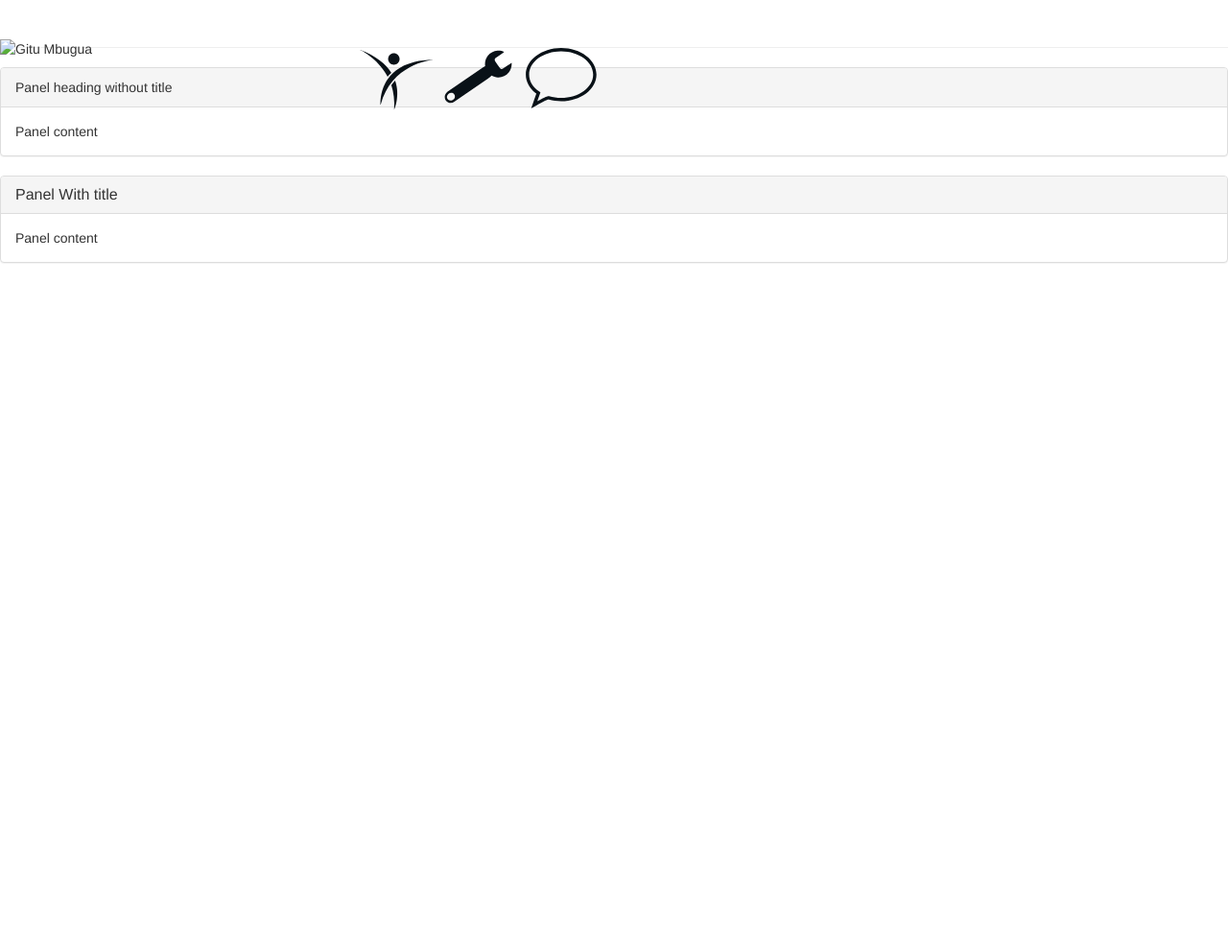
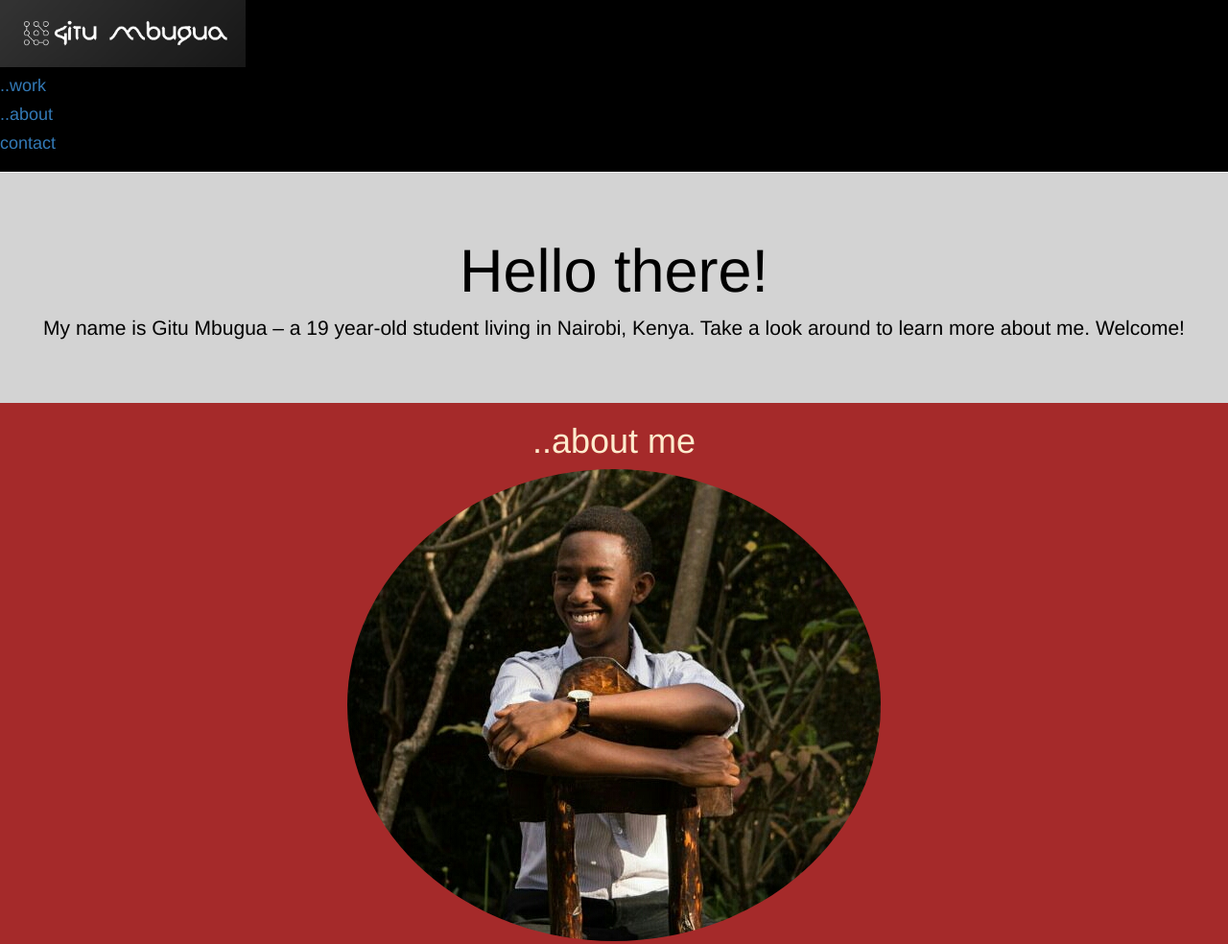
Before and after one commit to GituMbugua/Portfolio, a plain HTML site: page index.html in a window 1280 px wide. Shown: the top 984 px of the page at 96% size. Before the commit the page ends 800 px from the top, so only its background shows below. Drawn offline with Linux system fonts and the light colour scheme.

Commit message:
add jumbotrons and background color

```diff
--- a/css/styles.css
+++ b/css/styles.css
@@ -1,6 +1,29 @@
 .logo {
   float: left;
 }
-.header-nav {
+.page-header {
+  background-color: black;
+  margin: 0px;
+}
+.nav {
   float: right;
+  color: white;
 }
+.body {
+  background-color: brown;
+  margin-top: 0px;
+  color: blanchedalmond;
+  text-align: center;
+}
+.jumbotron {
+  margin: 0px;
+  color: black;
+  background-color: lightgrey;
+}
+#img {
+  position: relative;
+}
+#jumbotron2 {
+  color: blanchedalmond;
+  background-color: brown;
+}
--- a/index.html
+++ b/index.html
@@ -8,25 +8,26 @@
     <link rel="stylesheet" href="css/styles.css" type="text/css">
   </head>
     <body>
-      <div class="logo">
-        <img src"img/logo.png" alt="Gitu Mbugua">
-      </div> <!---end of logo--->
       <div class="page-header">
-        <div class="header-nav">
-          <img src="img/about-me.svg" alt="About Me" width="9%" height="9%">
-          <img src="img/work.svg" alt="Work" width="9%" height="9%">
-          <img src="img/contact.svg" alt="Contact Me" width="9%" height="9%">
-        </div> <!---end of header-nav--->
-    </div> <!---end of page-header--->
-    <div class = "panel panel-default">
-       <div class = "panel-heading">
-          Panel heading without title
-       </div><!---end of panel-heading--->
+        <img alt="Brand" src="img/logo.png" width="20%" height="250%">
+        <a href="#work"> <h4>..work</h4>
+        <h4>..about</h4>
+        <h4>contact</h4>
+      </div> <!---end of page-header--->
+  <div class="body">
+    <div class="jumbotron">
+      <h1>Hello there!</h1>
+      <p>My name is Gitu Mbugua – a 19 year-old student living
+        in Nairobi, Kenya. Take a look around to learn more about me. Welcome!</p>
+    </div>
+    <div id="jumbotron2">
+      <h1>..about me</h1>
+      <img src="img/me.jpg" alt="Gitu" class="img-circle">
+      <p></p
+    </div>
 
-       <div class = "panel-body">
-          Panel content
-       </div><!---end of panel-body--->
-    </div><!---end of panel panel-default--->
+
+  </div>
 
     <div class = "panel panel-default">
        <div class = "panel-heading">
```
Also changed, not shown: img/khaki.jpg (added), img/me.jpg (added), 2 other files.
